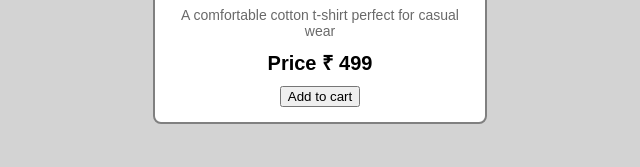
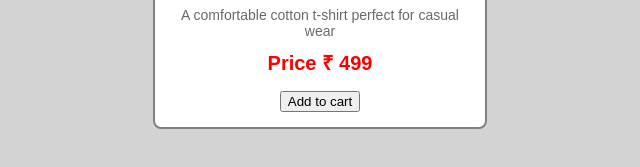
Before and after one commit to SiddhantSharma-0980/SiddhantSharma_cse-27, a plain HTML site: page CSS BEG TO ADV/Experiment 6/index.html in a window 1280 px wide. Shown: the part 219-386 px from the top of the page, without its empty margins (320-960 px from the left). Drawn offline with Linux system fonts and the light colour scheme.

Commit message:
price tag css done

```diff
--- a/CSS BEG TO ADV/Experiment 6/style.css
+++ b/CSS BEG TO ADV/Experiment 6/style.css
@@ -35,3 +35,8 @@ h1{
     font-size: 14px;
     margin: 10px 0;
 }
+#price{
+    color:red;
+    font-weight: bold;
+    margin-bottom: 15px;
+}
```
